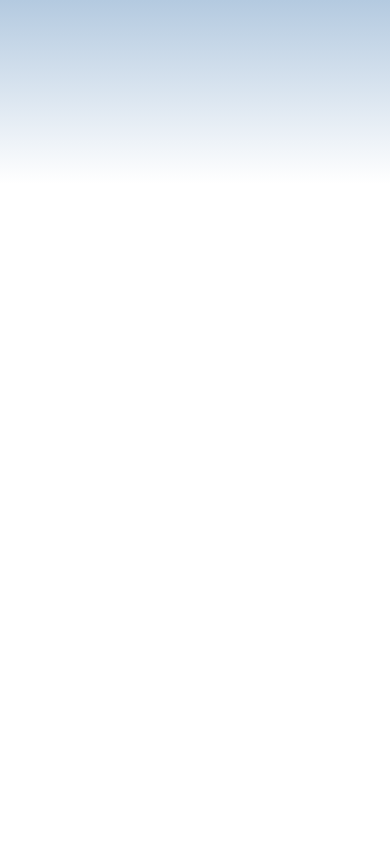
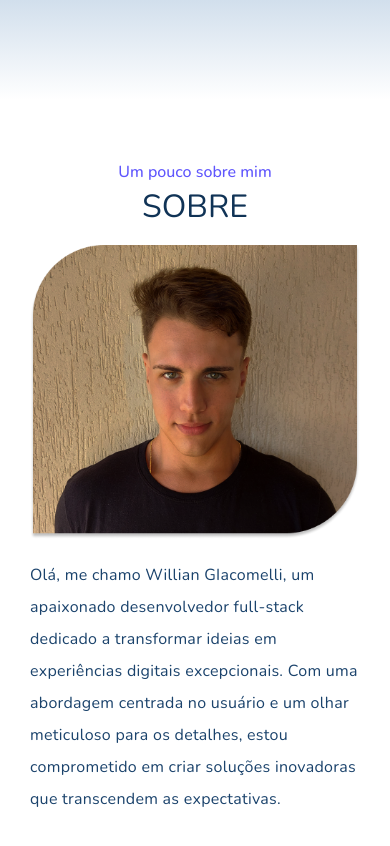
Before and after one commit to WillianGiacomelli/williangiacomelli.github.io, a plain HTML site: page index.html in a window 390 px wide. Shown: the part 660-1506 px from the top of the page. Drawn offline with nearby package versions, Linux system fonts and the light colour scheme.

Commit message:
seção sobre

```diff
--- a/assets/css/style.css
+++ b/assets/css/style.css
@@ -34,6 +34,10 @@ body::-webkit-scrollbar-thumb {
   text-decoration: none;
   list-style: none;
   scroll-behavior: smooth;
+}
+
+img {
+  max-width: 100%;
 }
 
 body {
@@ -319,10 +323,15 @@ ul {
     padding-top: 15px;
   }
 
+  .header-background {
+    height: 90vh;
+  }
+
   .intro-cumprimento {
+    margin-top: 40px;
     font-size: 1rem;
     line-height: 1.5; /* 116.667% */
-    margin-bottom: 10px;
+    margin-bottom: 30px;
   }
 
   .intro-nome {
@@ -331,15 +340,16 @@ ul {
     font-style: normal;
     font-weight: 400;
     line-height: 1; /* 108.333% */
-    margin-bottom: 10px;
+    margin-bottom: 30px;
   }
 
   .intro-cargo {
     display: block;
     font-style: normal;
+    font-size: 1.2rem;
     font-weight: 400;
     line-height: 1.2; /* 116.667% */
-    margin-bottom: 10px;
+    margin-bottom: 30px;
   }
 
   .intro-texto {
@@ -347,6 +357,84 @@ ul {
     font-style: normal;
     font-weight: 400;
     line-height: 1.4; /* 140% */
-    margin-bottom: 10px;
+    margin-bottom: 30px;
   }
 }
+
+.sobre {
+  margin-top: 120px;
+  max-width: 1200px;
+  margin: 0 auto;
+  padding: 30px 30px;
+}
+
+.sobre-subtitulo {
+  display: block;
+  text-align: center;
+  color: var(--cor-secundaria-1);
+  font-size: 1.5rem;
+  font-style: normal;
+  font-weight: 500;
+  line-height: 1.5;
+  margin-bottom: 30px;
+}
+
+.sobre-titulo {
+  color: var(--cor-primaria-1);
+  font-size: 3rem;
+  font-style: normal;
+  font-weight: 400;
+  line-height: 0.5; /* 58.333% */
+  margin-bottom: 60px;
+  text-transform: uppercase;
+  text-align: center;
+}
+
+.sobre-grid {
+  display: grid;
+  grid-template-columns: 1fr 1fr;
+  align-items: center;
+}
+
+.sobre-texto {
+  color: #1b436c;
+  font-family: Nunito;
+  font-size: 1.5rem;
+  font-style: normal;
+  font-weight: 400;
+  line-height: 32px; /* 133.333% */
+  letter-spacing: 0.288px;
+}
+
+@media (max-width: 800px) {
+  .sobre {
+    margin-top: 30px;
+  }
+  .sobre-grid {
+    grid-template-columns: 1fr;
+    justify-content: center;
+    gap: 20px;
+  }
+
+  .sobre-img {
+    display: flex;
+    justify-content: center;
+  }
+
+  .sobre-subtitulo {
+    font-size: 1rem;
+    line-height: 1.5;
+    margin-bottom: 15px;
+  }
+
+  .sobre-titulo {
+    font-size: 2rem;
+    margin-bottom: 30px;
+  }
+
+  .sobre-texto {
+    font-size: 1rem;
+    line-height: 2; /* 133.333% */
+    letter-spacing: 0.288px;
+  }
+}
--- a/index.html
+++ b/index.html
@@ -31,9 +31,9 @@
             <i class="fa-solid fa-xmark" id="fechar"></i>
             <div class="menu">
               <ul>
-                <li class="nav-item"><a href="#">Home</a></li>
-                <li class="nav-item"><a href=" #">Sobre</a></li>
-                <li class="nav-item"><a href=" #">Habilidades</a></li>
+                <li class="nav-item"><a href="./">Home</a></li>
+                <li class="nav-item"><a href="#sobre">Sobre</a></li>
+                <li class="nav-item"><a href=" #habilidades">Habilidades</a></li>
                 <li class="nav-item"><a href=" #">Portfólio</a></li>
                 <li class="nav-item"><a href=" #">Contato</a></li>
               </ul>
@@ -82,6 +82,22 @@
       </section>
     </div>
   </header>
+
+  <main class="sobre" id="sobre">
+    <span class="sobre-subtitulo">
+      Um pouco sobre mim
+    </span>
+    <h1 class="sobre-titulo">Sobre</h1>
+    <div class="sobre-grid">
+      <div class="sobre-img">
+        <img src="./assets/img/perfil.png" alt="Foto de perfil">
+      </div>
+
+      <p class="sobre-texto">
+        Olá, me chamo Willian GIacomelli, um apaixonado desenvolvedor full-stack dedicado a transformar ideias em experiências digitais excepcionais. Com uma abordagem centrada no usuário e um olhar meticuloso para os detalhes, estou comprometido em criar soluções inovadoras que transcendem as expectativas.
+      </p>
+    </div>
+  </main>
   <script src="./assets/js/script.js"></script>
 </body>
 
```
Also changed, not shown: assets/img/perfil.png (added).
